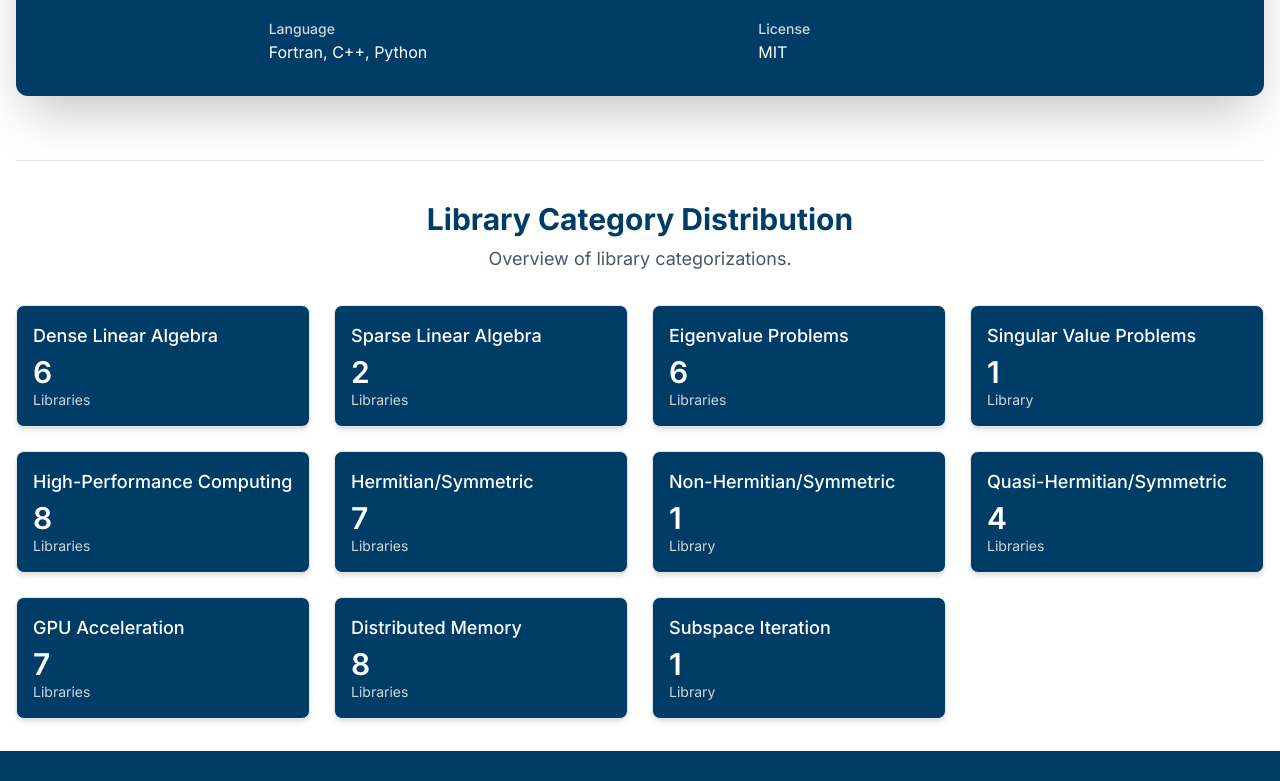
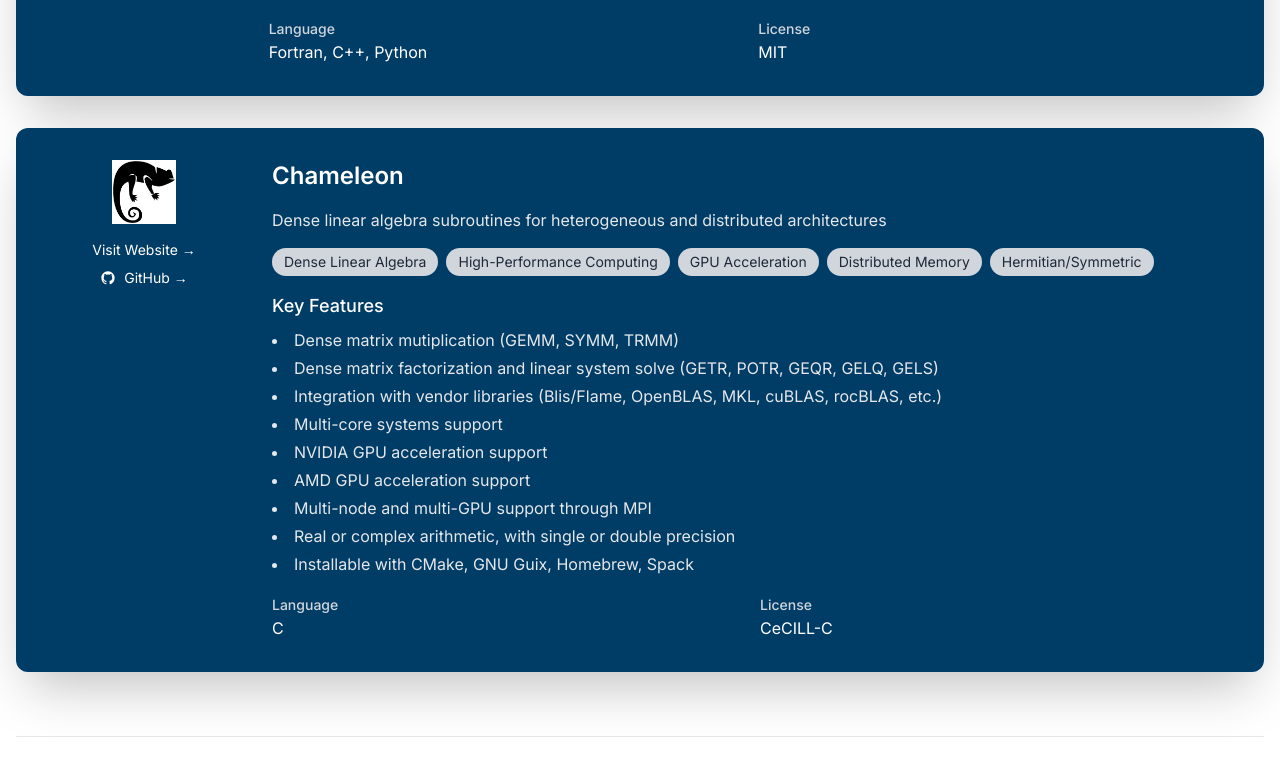
Before and after one commit to ExaNLA-Network/exanla-network.github.io, a Next.js app: page /libraries in a window 1280 px wide. Shown: the part 5228-6009 px from the top of the page. Built offline with nearby package versions, Linux system fonts and the light colour scheme.

Commit message:
Add Chameleon into the ExaNLA libraries list (#53)

```diff
--- a/app/libraries/libraries-data.ts
+++ b/app/libraries/libraries-data.ts
@@ -267,5 +267,33 @@
       libraryCategories.SPARSE_LINEAR_ALGEBRA,
       libraryCategories.HERMITIAN_SYMMETRIC
     ],
+  },
+  {
+    id: 'chameleon',
+    name: 'Chameleon',
+    description: 'Dense linear algebra subroutines for heterogeneous and distributed architectures',
+    features: [
+      'Dense matrix mutiplication (GEMM, SYMM, TRMM)',
+      'Dense matrix factorization and linear system solve (GETR, POTR, GEQR, GELQ, GELS)',
+      'Integration with vendor libraries (Blis/Flame, OpenBLAS, MKL, cuBLAS, rocBLAS, etc.)',
+      'Multi-core systems support',
+      'NVIDIA GPU acceleration support',
+      'AMD GPU acceleration support',
+      'Multi-node and multi-GPU support through MPI',
+      'Real or complex arithmetic, with single or double precision',
+      'Installable with CMake, GNU Guix, Homebrew, Spack'
+    ],
+    language: 'C',
+    license: 'CeCILL-C',
+    website: 'https://solverstack.gitlabpages.inria.fr/chameleon/',
+    repository: 'https://gitlab.inria.fr/solverstack/chameleon',
+    logo: '/libraries/logo/chameleon-logo.png',
+    categories: [
+      libraryCategories.DENSE_LINEAR_ALGEBRA,
+      libraryCategories.HIGH_PERFORMANCE_COMPUTING,
+      libraryCategories.GPU_ACCELERATION,
+      libraryCategories.DISTRIBUTED_MEMORY,
+      libraryCategories.HERMITIAN_SYMMETRIC,
+    ],
   }
 ];
```
Also changed, not shown: public/libraries/logo/chameleon-logo.png (added).
